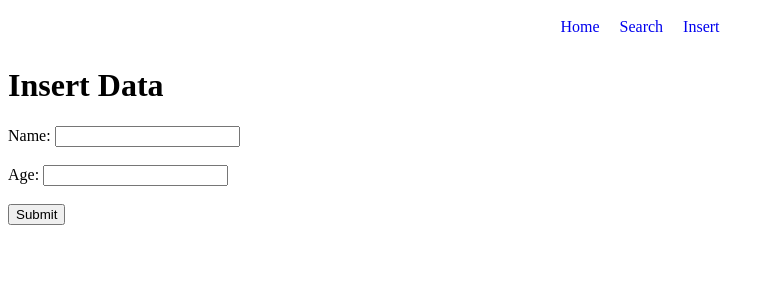
After one commit to Macronol5/groupactivity_aditya, a Flask app: page /insert in a window 1280 px wide. The commit adds this page. Shown: the top 300 px of the page, without its empty margins (0-775 px from the left). Run offline with Flask 3, Linux system fonts and the light colour scheme.

Commit message:
added insert, search features, and navbar

```diff
--- a/main.py
+++ b/main.py
@@ -1,10 +1,9 @@
 # creating a flask application that will fetch data from the database and display it on the web page
 
-from flask import Flask, render_template
+from flask import Flask, render_template, request, redirect, url_for
 import mysql.connector
 
 def connectToDatabase(user,password,host,database):
-    # connecting to the database
     mydb = mysql.connector.connect(
         user=user,
         password=password,
@@ -23,36 +22,41 @@ def fetchFromDatabase(mydb,query):
 def createApp():
     # creating a flask application
     app = Flask(__name__)
+    mydb = connectToDatabase("root","root","localhost","c361")
+    create_query = "CREATE TABLE IF NOT EXISTS test (id INT AUTO_INCREMENT PRIMARY KEY, name VARCHAR(255), age INT)"
+    insert_query = "insert into test (name,age) values (%s,%s)"
+    search_query = "select * from test where name = %s"
+    mycursor = mydb.cursor()
 
+
+    # this function will simply fetch data from db and display it on homepage
     @app.route('/')
     def index():
-        # connecting to the database
-        mydb = connectToDatabase("root","root","localhost","c361")
+        myresult = fetchFromDatabase(mydb,"SELECT * FROM test")
+        return render_template("index.html", data=myresult)
 
-        create_query = "CREATE TABLE IF NOT EXISTS test (id INT AUTO_INCREMENT PRIMARY KEY, name VARCHAR(255), age INT)"
-        # creating a table in the database
-        mycursor = mydb.cursor()
-        mycursor.execute(create_query)
 
-        insert_query = "insert into test (name,age) values (%s,%s)"
+    # creating a route to insert data into the database using a form
+    @app.route('/insert', methods=['GET','POST'])
+    def insert():
+        if request.method == 'POST':
+            name = request.form['name']
+            age = request.form['age']
+            val = (name,age)
+            mycursor.execute(insert_query,val)
+            mydb.commit()
+            return redirect(url_for('index'))
+        return render_template("insert.html")
 
-        # inserting data into the database
-
-        data = [
-            ("John",20),
-            ("Amy",22),
-            ("Peter",21),
-            ("Hannah",23)
-        ]
-
-        mycursor.executemany(insert_query,data)
-        mydb.commit()
-
-        # fetching data from the database
-        myresult = fetchFromDatabase(mydb,"SELECT * FROM test")
-
-        # rendering the template
-        return render_template("index.html", data=myresult)
+    # creating a route to search data from the database using a form
+    @app.route('/search',methods=['GET','POST'])
+    def search():
+        if request.method == 'POST':
+            name = request.form['name']
+            mycursor.execute(search_query,(name,))
+            result = mycursor.fetchall()
+            return render_template("search.html",data=result)
+        return render_template("search.html")
 
     return app
 
--- /dev/null
+++ b/static/css/styles.css
@@ -0,0 +1,21 @@
+.navbar {
+    display: flex;
+    justify-content: center;
+    padding: 10px;
+  }
+
+  .nav-container {
+    list-style-type: none;
+    margin: 0;
+    padding: 0;
+    display: flex;
+    justify-content: space-between;
+  }
+
+  .nav-container li {
+    margin: 0 10px;
+  }
+
+  .nav-container li a {
+    text-decoration: none;
+  }
--- /dev/null
+++ b/templates/insert.html
@@ -0,0 +1,27 @@
+<!DOCTYPE html>
+<html lang="en">
+  <head>
+    <meta charset="UTF-8" />
+    <meta http-equiv="X-UA-Compatible" content="IE=edge" />
+    <meta name="viewport" content="width=device-width, initial-scale=1.0" />
+    <title>Database Project</title>
+    <link rel="stylesheet" type="text/css" href="{{ url_for('static', filename='css/styles.css') }}">
+  </head>
+  <body>
+    <div class="navbar">
+        <ul class="nav-container">
+            <li><a href="/">Home</a></li>
+            <li><a href="/search">Search</a></li>
+            <li><a href="/insert">Insert</a></li>
+        </ul>
+    </div>
+    <h1>Insert Data</h1>
+    <form method="post" action="/insert">
+      <label for="name">Name:</label>
+      <input type="text" id="name" name="name" required /><br /><br />
+      <label for="age">Age:</label>
+      <input type="number" id="age" name="age" required /><br /><br />
+      <input type="submit" value="Submit" />
+    </form>
+  </body>
+</html>
```
Also changed, not shown: templates/index.html (+10 -1 lines), templates/search.html (added, +47 -0 lines).
